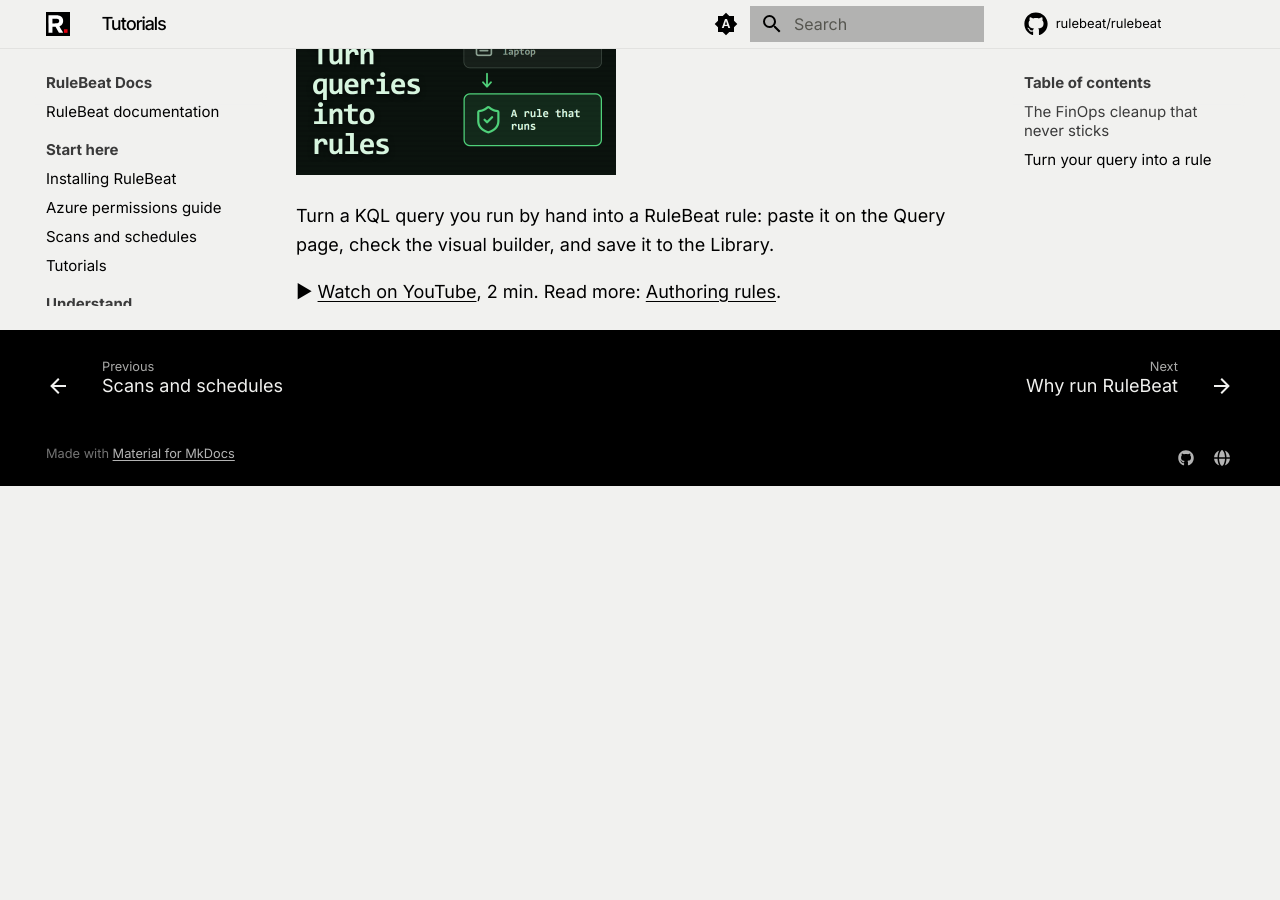
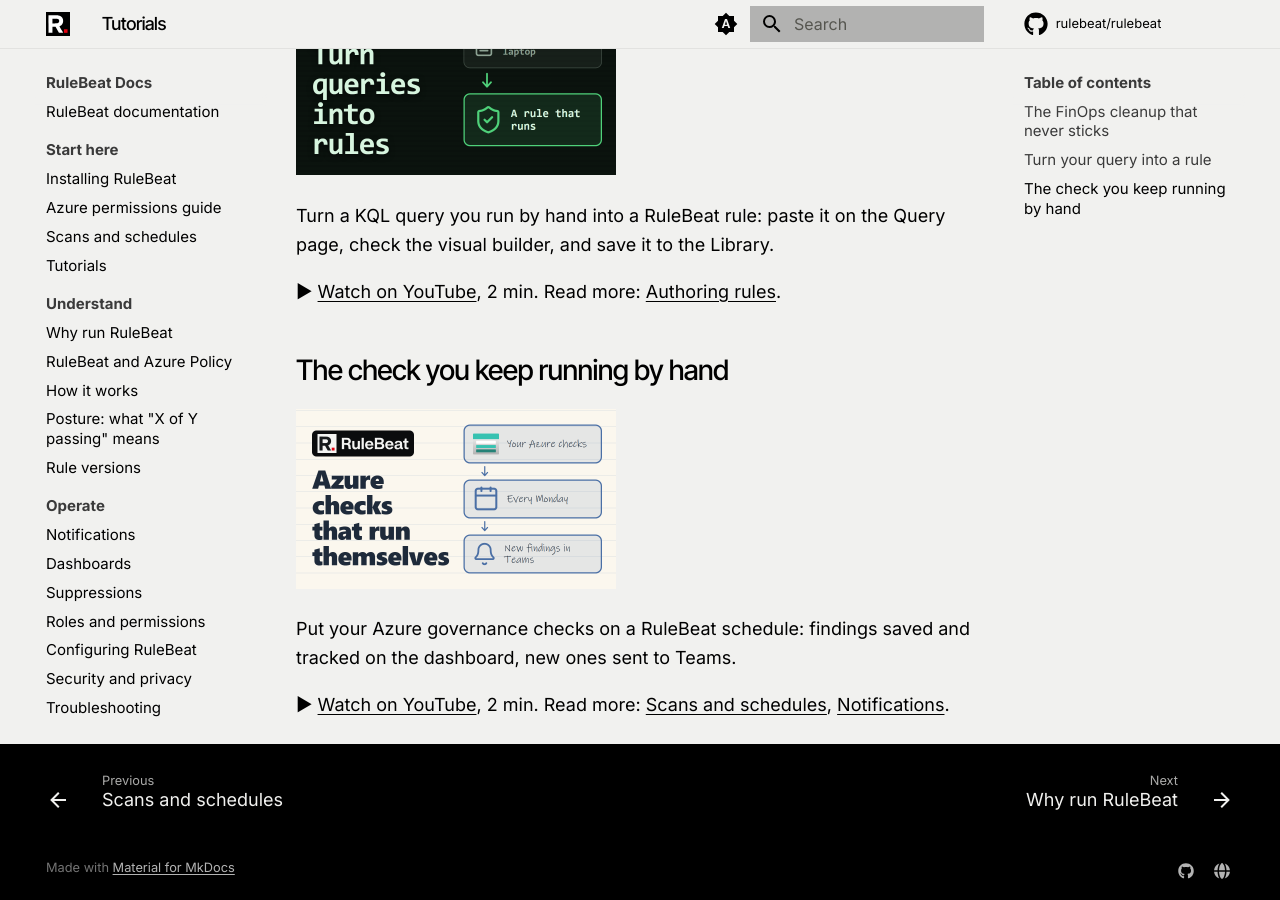
Before and after one commit to rulebeat/rulebeat, an MkDocs documentation site: the page built from docs/public/tutorials.md, in a window 1280 px wide and 900 px high, scrolled down 798 px. Built offline with MkDocs 1.6.1 and Material for MkDocs 9.7.7, drawn with Linux system fonts in a browser that asks for light colours; comment, search, counter and statistics services are not loaded; before the commit the page ends 1284 px from its top, so only the background shows below that.

Commit message:
docs: add the "The check you keep running by hand" tutorial video

```diff
--- a/docs/public/tutorials.md
+++ b/docs/public/tutorials.md
@@ -20,3 +20,11 @@
 Turn a KQL query you run by hand into a RuleBeat rule: paste it on the Query page, check the visual builder, and save it to the Library.
 
 ▶ [Watch on YouTube](https://youtu.be/pW1JhFLIjKI), 2 min. Read more: [Authoring rules](authoring-rules.md).
+
+## The check you keep running by hand
+
+[![Watch: The check you keep running by hand](img/tutorials/scheduled-checks.png)](https://youtu.be/5jAe6CuMO1M)
+
+Put your Azure governance checks on a RuleBeat schedule: findings saved and tracked on the dashboard, new ones sent to Teams.
+
+▶ [Watch on YouTube](https://youtu.be/5jAe6CuMO1M), 2 min. Read more: [Scans and schedules](scans-and-schedules.md), [Notifications](notifications.md).
```
Also changed, not shown: docs/public/notifications.md (+8 -0 lines), docs/public/scans-and-schedules.md (+8 -0 lines), docs/public/img/tutorials/scheduled-checks.png (added).
